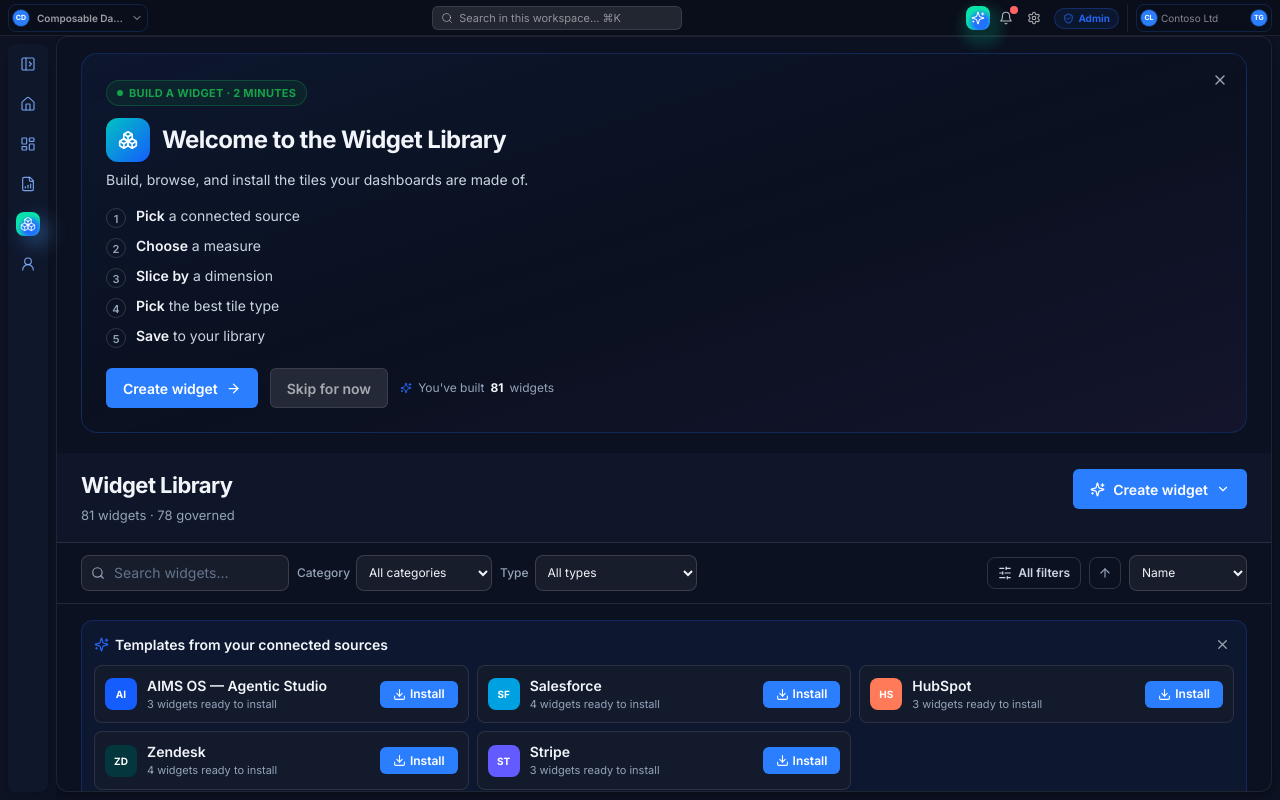
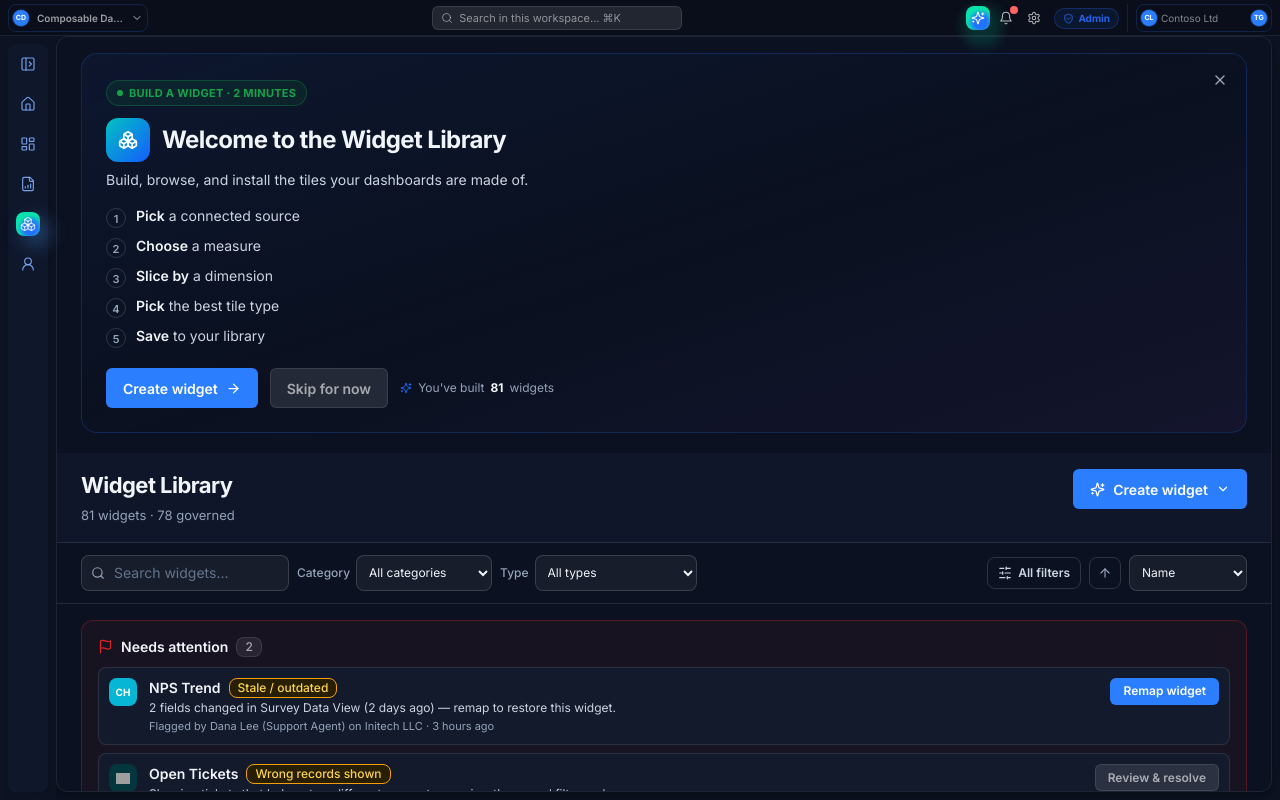
Before and after one commit to thomzilla33/widget-canvas, a React (Vite) app: page /widgets in a window 1280 px wide. Built offline with nearby package versions, Linux system fonts and the light colour scheme; grey boxes are pictures that could not be loaded.

Commit message:
refactor: remove SourceTemplatesBanner from Widget Library

```diff
--- a/src/pages/WidgetLibrary.jsx
+++ b/src/pages/WidgetLibrary.jsx
@@ -17,7 +17,7 @@
 import DeleteWidgetDialog from '../components/widgets/DeleteWidgetDialog.jsx'
 import AIGenerateModal from '../components/ai/AIGenerateModal.jsx'
 import { useStaggerReveal } from '../hooks/useReveal.js'
-import SourceTemplatesBanner from '../components/widgets/SourceTemplatesBanner.jsx'
+
 import StudioWelcome from '../components/common/StudioWelcome.jsx'
 import FilterToolbar from '../components/common/FilterToolbar.jsx'
 import { useWidgets } from '../state/WidgetsContext.jsx'
@@ -162,7 +162,6 @@
 
       <div className="px-6 py-4">
         {/* U4 — per-source templates from connected integrations (admin installs) */}
-        {isAdmin && <SourceTemplatesBanner />}
         {/* S121 — Needs Attention (flags from end users) */}
         {openFlags.length > 0 && (
           <div className="mb-5 rounded-xl border border-aims-stale/30 bg-red-50/60 p-4 dark:bg-red-500/5">
```
